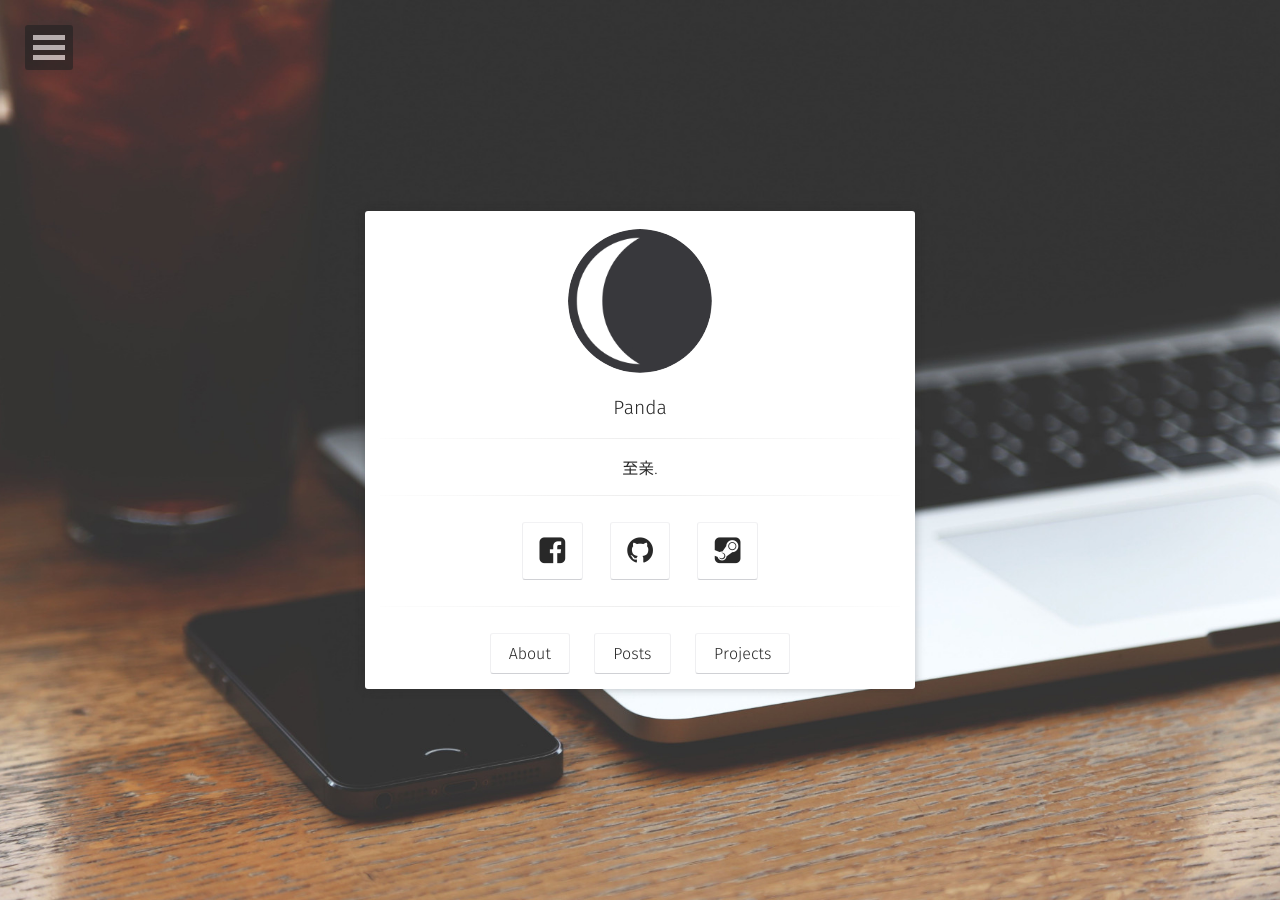
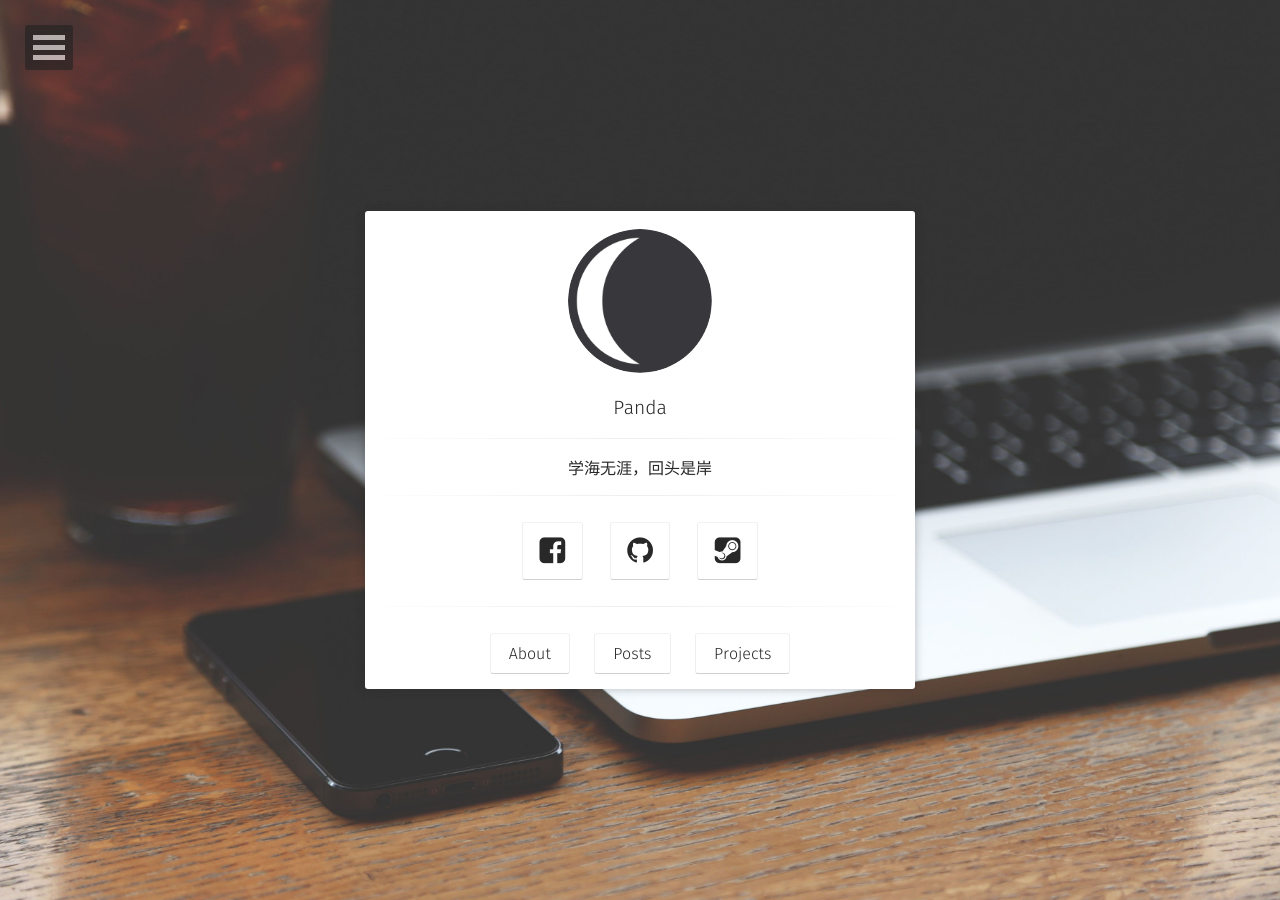
Before and after one commit to pandaranker/pandaBlog, a Jekyll site: the page built from index.html, in a window 1280 px wide. Built offline with Jekyll 4.4.1, drawn with Linux system fonts in a browser that asks for light colours; some web fonts are replaced.

Commit message:
日常改主页签名

```diff
--- a/_config.yml
+++ b/_config.yml
@@ -1,6 +1,6 @@
 # Site
 title:              Panda
-bio:                '至亲.'
+bio:                '学海无涯，回头是岸'
 description:        "98年生,在校CS学生."
 reading_time:       true
 words_per_minute:   200
```
